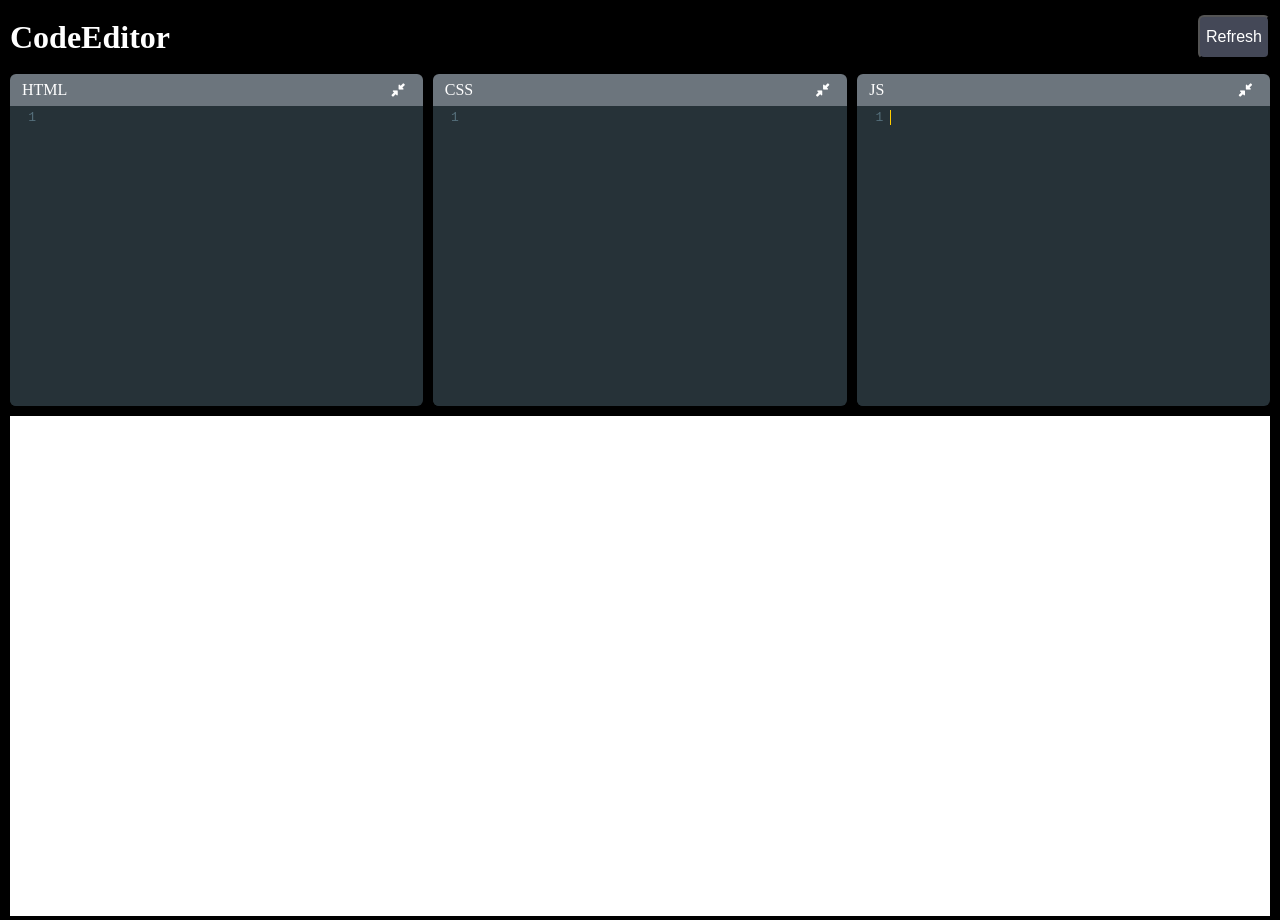
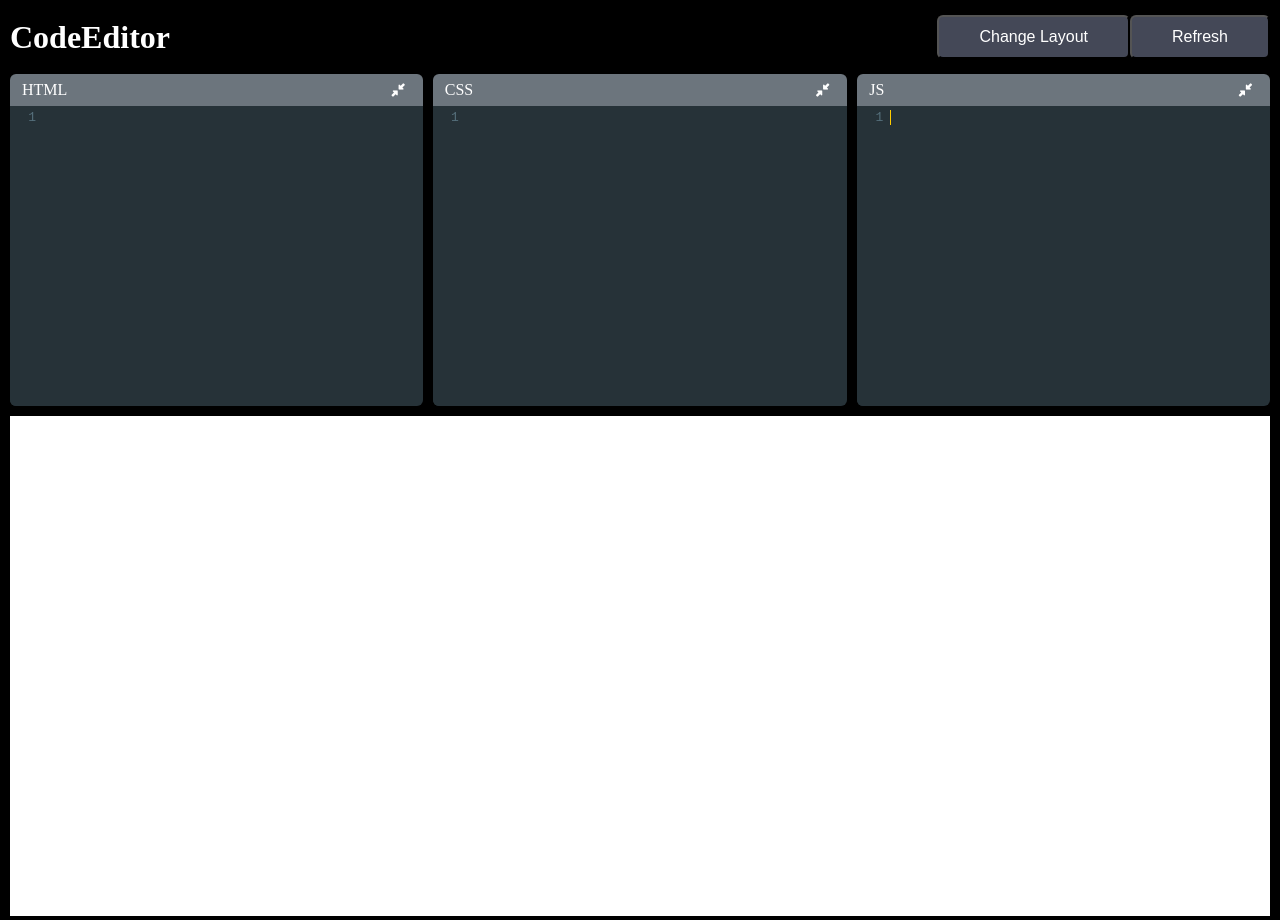
Before and after one commit to malhotraravi842/online-code-editor, a React (Create React App) app: page / in a window 1280 px wide. Built offline with nearby package versions, Linux system fonts and the light colour scheme.

Commit message:
created dropdown component

```diff
--- a/src/assets/styles/navbar.scss
+++ b/src/assets/styles/navbar.scss
@@ -14,3 +14,6 @@
   font-weight: bold;
   color: #fff;
 }
+.navbar__btns {
+  display: flex;
+}
--- a/src/components/Button/Button.js
+++ b/src/components/Button/Button.js
@@ -5,7 +5,7 @@ const Button = styled.button`
   height: ${(props) => (props.height ? props.height : "44px")};
   text-decoration: none;
   outline: none;
-  padding: "0 40px";
+  padding: 0 40px;
   background-color: rgba(68, 72, 87);
   border-radius: 6px;
   color: #fff;
--- /dev/null
+++ b/src/components/Dropdown/index.js
@@ -0,0 +1,83 @@
+import { useEffect, useRef, useState } from "react";
+import styled from "styled-components";
+import { Button } from "../Button";
+
+const Container = styled.div`
+  position: relative;
+  height: fit-content;
+`;
+
+const Options = styled.div`
+  position: absolute;
+  background-color: #263238;
+  width: 100%;
+  min-height: 100px;
+  border: 2px solid black;
+  z-index: 100;
+  border-radius: 6px;
+`;
+
+const Option = styled.div`
+  width: 100%;
+  height: 44px;
+  display: flex;
+  align-items: center;
+  justify-content: flex-start;
+  padding: 0 10px;
+  cursor: pointer;
+
+  &:hover {
+    background-color: #6c757d;
+  }
+
+  &:first-child {
+    border-radius: 6px 6px 0 0;
+  }
+
+  &:last-child {
+    border-radius: 0 0 6px 6px;
+  }
+`;
+
+const Dropdown = ({ btnProps, options, setOption }) => {
+  const [showOptions, setShowOptions] = useState(false);
+  const dropdown = useRef();
+  useEffect(() => {
+    document.addEventListener("mousedown", handleClickOutside);
+
+    return () => {
+      document.removeEventListener("mousedown", handleClickOutside);
+    };
+    // eslint-disable-next-line
+  }, []);
+
+  const handleClickOutside = (event) => {
+    if (dropdown.current && !dropdown.current.contains(event.target)) {
+      setShowOptions(false);
+    }
+  };
+
+  const chooseOption = (value) => {
+    setShowOptions(false);
+    setOption(value);
+  };
+
+  return (
+    <Container ref={dropdown}>
+      <Button {...btnProps} onClick={() => setShowOptions(!showOptions)}>
+        {btnProps.label}
+      </Button>
+      {showOptions && (
+        <Options>
+          {options.map((item, i) => (
+            <Option key={i} onClick={() => chooseOption(item)}>
+              {item}
+            </Option>
+          ))}
+        </Options>
+      )}
+    </Container>
+  );
+};
+
+export default Dropdown;
--- a/src/components/Navbar/index.js
+++ b/src/components/Navbar/index.js
@@ -2,12 +2,18 @@ import { compose } from "redux";
 import { connect } from "react-redux";
 import { refreshEditors } from "../../actions/editor";
 import { Button } from "../Button";
+import Dropdown from "../Dropdown";
 
 const Navbar = ({ refreshEditors }) => {
+  const LAYOUT_OPTIONS = ["Layout 1", "Layout 2", "Layout 3"];
   return (
     <div className="navbar">
       <div className="navbar__logo">CodeEditor</div>
       <div className="navbar__btns">
+        <Dropdown
+          btnProps={{ label: "Change Layout" }}
+          options={LAYOUT_OPTIONS}
+        />
         <Button onClick={refreshEditors}>Refresh</Button>
       </div>
     </div>
```
